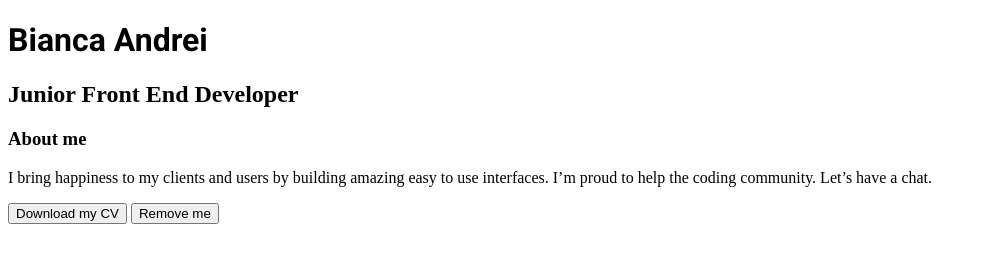
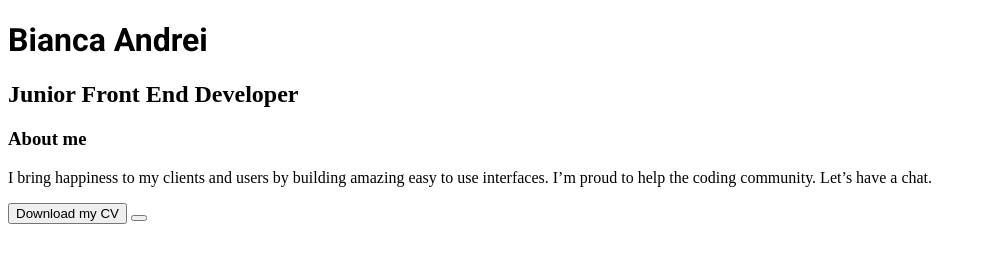
Before and after one commit to biancalina/another-cv, a website: page web/index.html in a window 1280 px wide. Shown: the whole page, without its empty margins (0-981 px from the left). Drawn offline with Linux system fonts and the light colour scheme.

Commit message:
delete some content

```diff
--- a/web/index.html
+++ b/web/index.html
@@ -15,7 +15,6 @@
   <button>Download my CV</button>
   <button class="disc">
     <i class="arrow-down"></i>
-    Remove me
   </button>
   </div>
   <div class="connect">
```
